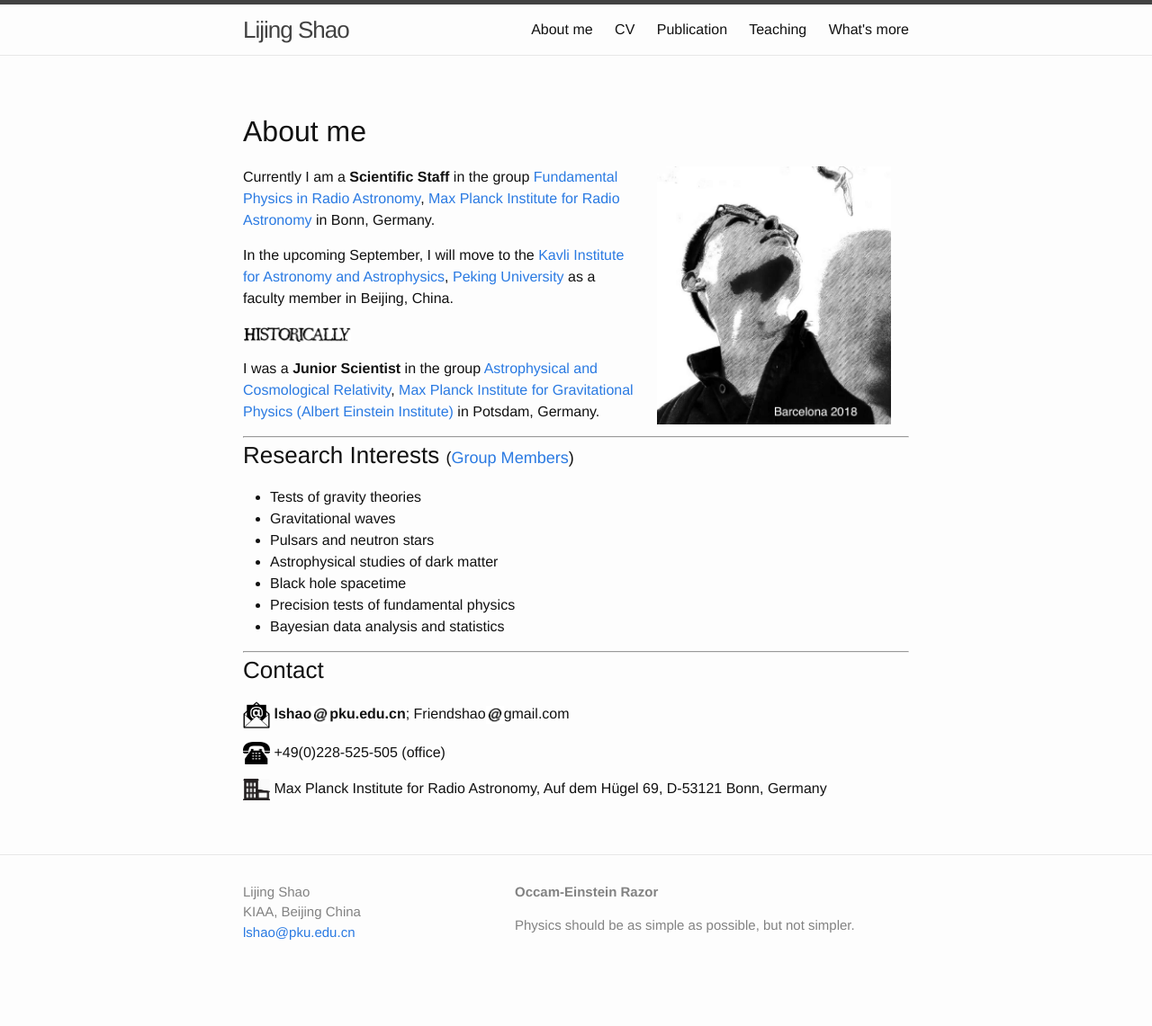
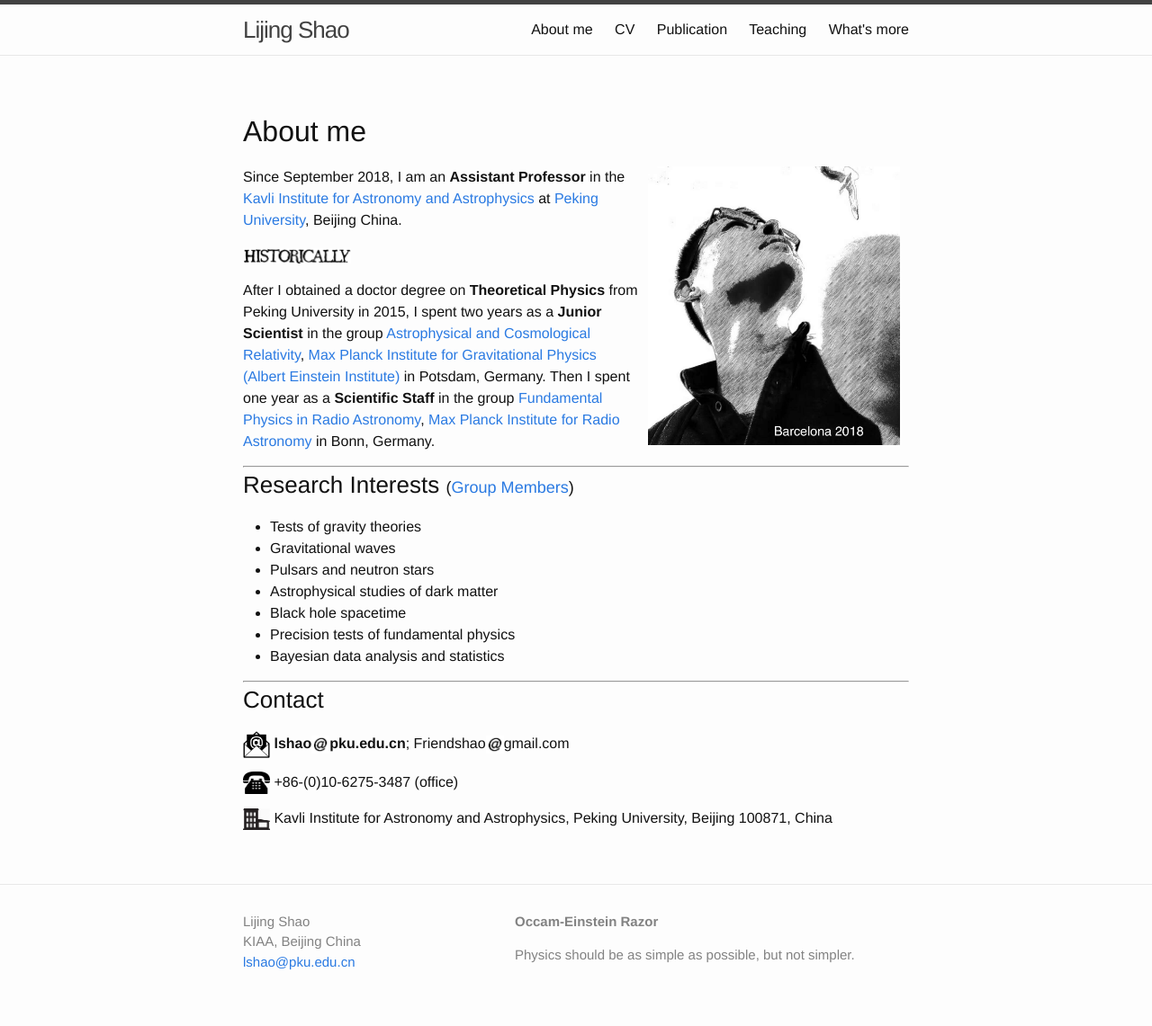
Before and after one commit to Friendshao/Friendshao.github.io, a Jekyll site: the page built from about/about.md, in a window 1280 px wide. Shown: the whole page at 90% size. Built offline with Jekyll 4.4.1, drawn with Linux system fonts in a browser that asks for light colours; before the commit the page ends 1108 px from its top, so only the background shows below that.

Commit message:
update to KIAA

```diff
--- a/about/about.md
+++ b/about/about.md
@@ -6,24 +6,24 @@ permalink: /about/
 
 ## About me
 
-<img style="float: right;" src="Barcelona2018.jpeg" width="260" hspace="20">
+<img style="float: right;" src="Barcelona2018.jpeg" width="280" hspace="10">
 
-Currently I am a **Scientific Staff** in the group [Fundamental Physics in
-Radio Astronomy](http://www3.mpifr-bonn.mpg.de/div/fundamental/index.html),
-[Max Planck Institute for Radio
-Astronomy](http://www.mpifr-bonn.mpg.de/2169/en) in Bonn, Germany.
-
-In the upcoming September, I will move to the [Kavli Institute for Astronomy
-and Astrophysics](http://kiaa.pku.edu.cn/), [Peking
-University](http://www.pku.edu.cn/) as a faculty member in Beijing, China.
+Since September 2018, I am an **Assistant Professor** in the [Kavli Institute
+for Astronomy and Astrophysics](http://kiaa.pku.edu.cn/) at [Peking
+University](http://www.pku.edu.cn/), Beijing China.
 
 <img src="historically.png" alt="Historically" style="width: 120px;"/>
 
-I was a **Junior Scientist** in the group [Astrophysical and
-Cosmological
+After I obtained a doctor degree on **Theoretical Physics** from Peking
+University in 2015, I spent two years as a **Junior Scientist** in the group
+[Astrophysical and Cosmological
 Relativity](http://www.aei.mpg.de/1282161/Astrophysical_and_Cosmological_Relativity),
 [Max Planck Institute for Gravitational Physics (Albert Einstein
-Institute)](http://www.aei.mpg.de/) in Potsdam, Germany.
+Institute)](http://www.aei.mpg.de/) in Potsdam, Germany. Then I spent one year
+as a **Scientific Staff** in the group [Fundamental Physics in Radio
+Astronomy](http://www3.mpifr-bonn.mpg.de/div/fundamental/index.html), [Max
+Planck Institute for Radio Astronomy](http://www.mpifr-bonn.mpg.de/2169/en) in
+Bonn, Germany.
 
 ---
 
@@ -46,7 +46,7 @@ Institute)](http://www.aei.mpg.de/) in Potsdam, Germany.
 width="20">**pku.edu.cn**; Friendshao<img src="at.jpg"
 width="20">gmail.com
 
-<img src="phone.png" width="30"> +49(0)228-525-505 (office)
+<img src="phone.png" width="30"> +86-(0)10-6275-3487 (office)
 
-<img src="office.png" width="30"> Max Planck Institute for Radio Astronomy, Auf
-dem Hügel 69, D-53121 Bonn, Germany
+<img src="office.png" width="30"> Kavli Institute for Astronomy and
+Astrophysics, Peking University, Beijing 100871, China
```
Also changed, not shown: docs/people.md (added, +25 -0 lines), docs/people_tmp.md (deleted, +0 -25 lines), teaching/teaching.md (+1 -1 lines).
